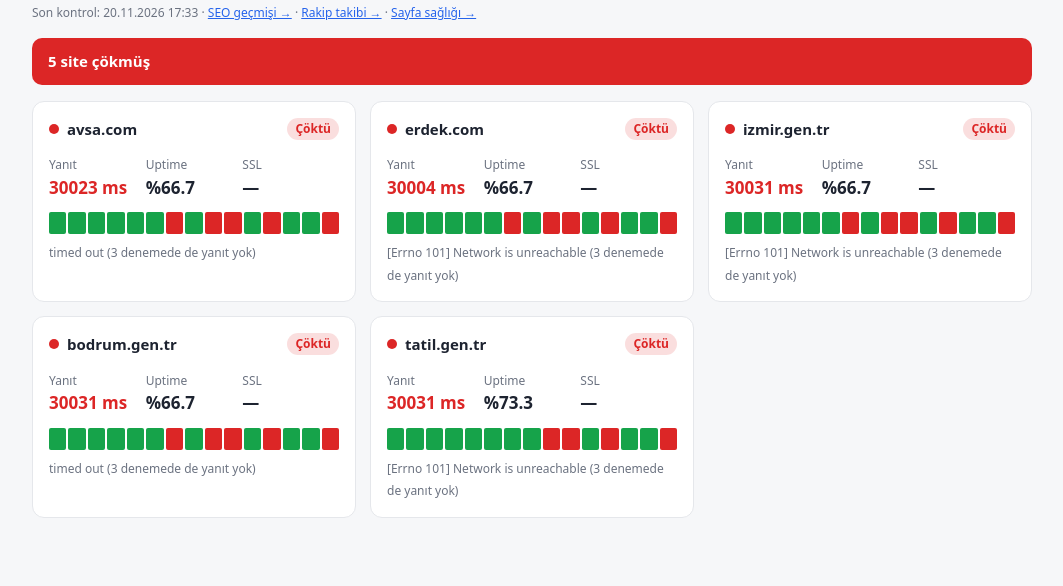
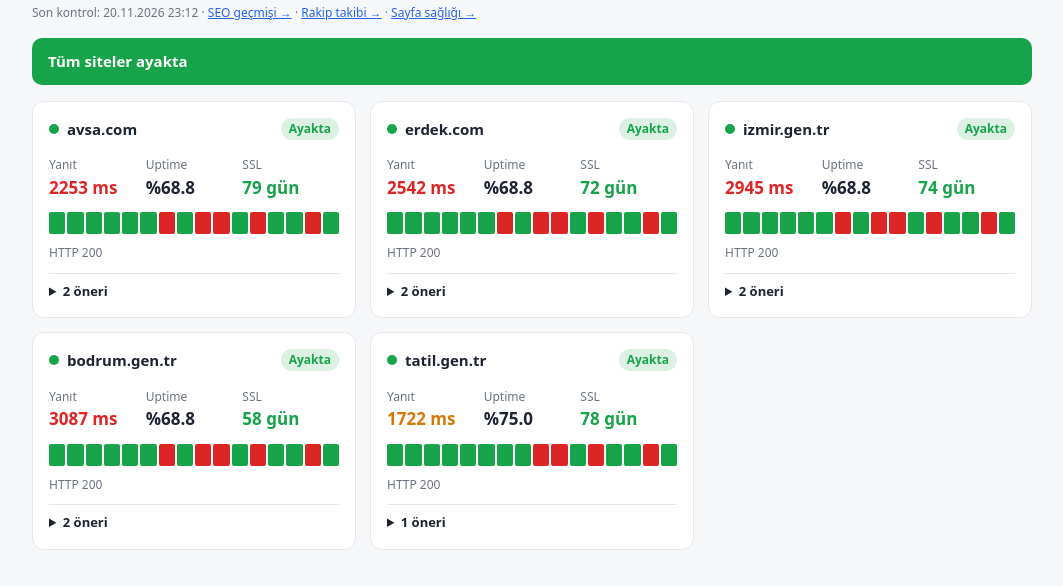
Before and after one commit to avsanet-arch/site-paneli, a plain HTML site: page index.html in a window 1280 px wide. Shown: the part 60-646 px from the top of the page, without its empty margins (108-1171 px from the left). Drawn offline with Linux system fonts and the light colour scheme.

Commit message:
Kontrol: 2026-11-20T23:12Z

```diff
--- a/index.html
+++ b/index.html
@@ -23,27 +23,27 @@
 .oneri .orta span{background:color-mix(in srgb,var(--sari) 15%,transparent);color:var(--sari)}
 .oneri .dusuk span{background:var(--cizgi);color:var(--soluk)}
 </style></head><body><div class="kap">
-<h1>Sitelerim</h1><div class="detay">Son kontrol: 20.11.2026 17:33 · <a href="seo.html" style="color:#2563eb">SEO geçmişi →</a> · <a href="rakipler.html" style="color:#2563eb">Rakip takibi →</a> · <a href="saglik.html" style="color:#2563eb">Sayfa sağlığı →</a></div>
-<div class="ozet down">5 site çökmüş</div>
+<h1>Sitelerim</h1><div class="detay">Son kontrol: 20.11.2026 23:12 · <a href="seo.html" style="color:#2563eb">SEO geçmişi →</a> · <a href="rakipler.html" style="color:#2563eb">Rakip takibi →</a> · <a href="saglik.html" style="color:#2563eb">Sayfa sağlığı →</a></div>
+<div class="ozet up">Tüm siteler ayakta</div>
 <div class="izgara">
-<div class="kart down">
-  <div class="ust"><span class="nokta"></span><a href="https://avsa.com" target="_blank">avsa.com</a><span class="durum">Çöktü</span></div>
-  <div class="olcu"><div><small>Yanıt</small><b class="kotu">30023 ms</b></div><div><small>Uptime</small><b>%66.7</b></div><div><small>SSL</small><b class="">—</b></div></div>
-  <div class="cubuk"><i class="u" title="2026-11-16T12:34:54+00:00"></i><i class="u" title="2026-11-16T22:31:30+00:00"></i><i class="u" title="2026-11-17T04:46:43+00:00"></i><i class="u" title="2026-11-17T15:52:28+00:00"></i><i class="u" title="2026-11-17T23:27:18+00:00"></i><i class="u" title="2026-11-18T04:40:36+00:00"></i><i class="d" title="2026-11-18T13:29:58+00:00"></i><i class="u" title="2026-11-18T20:27:00+00:00"></i><i class="d" title="2026-11-18T21:33:01+00:00"></i><i class="d" title="2026-11-19T02:45:37+00:00"></i><i class="u" title="2026-11-19T10:47:40+00:00"></i><i class="d" title="2026-11-19T19:12:09+00:00"></i><i class="u" title="2026-11-20T01:19:42+00:00"></i><i class="u" title="2026-11-20T08:40:35+00:00"></i><i class="d" title="2026-11-20T17:21:27+00:00"></i></div><small class="detay">timed out (3 denemede de yanıt yok)</small></div>
-<div class="kart down">
-  <div class="ust"><span class="nokta"></span><a href="https://erdek.com" target="_blank">erdek.com</a><span class="durum">Çöktü</span></div>
-  <div class="olcu"><div><small>Yanıt</small><b class="kotu">30004 ms</b></div><div><small>Uptime</small><b>%66.7</b></div><div><small>SSL</small><b class="">—</b></div></div>
-  <div class="cubuk"><i class="u" title="2026-11-16T12:34:58+00:00"></i><i class="u" title="2026-11-16T22:31:35+00:00"></i><i class="u" title="2026-11-17T04:46:48+00:00"></i><i class="u" title="2026-11-17T15:52:31+00:00"></i><i class="u" title="2026-11-17T23:27:22+00:00"></i><i class="u" title="2026-11-18T04:40:40+00:00"></i><i class="d" title="2026-11-18T13:30:23+00:00"></i><i class="u" title="2026-11-18T20:27:04+00:00"></i><i class="d" title="2026-11-18T21:35:22+00:00"></i><i class="d" title="2026-11-19T02:47:57+00:00"></i><i class="u" title="2026-11-19T10:47:44+00:00"></i><i class="d" title="2026-11-19T19:14:29+00:00"></i><i class="u" title="2026-11-20T01:19:46+00:00"></i><i class="u" title="2026-11-20T08:40:39+00:00"></i><i class="d" title="2026-11-20T17:23:48+00:00"></i></div><small class="detay">[Errno 101] Network is unreachable (3 denemede de yanıt yok)</small></div>
-<div class="kart down">
-  <div class="ust"><span class="nokta"></span><a href="https://izmir.gen.tr" target="_blank">izmir.gen.tr</a><span class="durum">Çöktü</span></div>
-  <div class="olcu"><div><small>Yanıt</small><b class="kotu">30031 ms</b></div><div><small>Uptime</small><b>%66.7</b></div><div><small>SSL</small><b class="">—</b></div></div>
-  <div class="cubuk"><i class="u" title="2026-11-16T12:35:03+00:00"></i><i class="u" title="2026-11-16T22:31:39+00:00"></i><i class="u" title="2026-11-17T04:46:53+00:00"></i><i class="u" title="2026-11-17T15:52:38+00:00"></i><i class="u" title="2026-11-17T23:27:27+00:00"></i><i class="u" title="2026-11-18T04:40:45+00:00"></i><i class="d" title="2026-11-18T13:30:40+00:00"></i><i class="u" title="2026-11-18T20:27:08+00:00"></i><i class="d" title="2026-11-18T21:37:42+00:00"></i><i class="d" title="2026-11-19T02:50:17+00:00"></i><i class="u" title="2026-11-19T10:47:47+00:00"></i><i class="d" title="2026-11-19T19:16:49+00:00"></i><i class="u" title="2026-11-20T01:19:49+00:00"></i><i class="u" title="2026-11-20T08:40:44+00:00"></i><i class="d" title="2026-11-20T17:26:08+00:00"></i></div><small class="detay">[Errno 101] Network is unreachable (3 denemede de yanıt yok)</small></div>
-<div class="kart down">
-  <div class="ust"><span class="nokta"></span><a href="https://bodrum.gen.tr" target="_blank">bodrum.gen.tr</a><span class="durum">Çöktü</span></div>
-  <div class="olcu"><div><small>Yanıt</small><b class="kotu">30031 ms</b></div><div><small>Uptime</small><b>%66.7</b></div><div><small>SSL</small><b class="">—</b></div></div>
-  <div class="cubuk"><i class="u" title="2026-11-16T12:35:09+00:00"></i><i class="u" title="2026-11-16T22:31:43+00:00"></i><i class="u" title="2026-11-17T04:46:57+00:00"></i><i class="u" title="2026-11-17T15:52:45+00:00"></i><i class="u" title="2026-11-17T23:27:32+00:00"></i><i class="u" title="2026-11-18T04:40:49+00:00"></i><i class="d" title="2026-11-18T13:30:56+00:00"></i><i class="u" title="2026-11-18T20:27:12+00:00"></i><i class="d" title="2026-11-18T21:40:02+00:00"></i><i class="d" title="2026-11-19T02:52:38+00:00"></i><i class="u" title="2026-11-19T10:47:51+00:00"></i><i class="d" title="2026-11-19T19:19:10+00:00"></i><i class="u" title="2026-11-20T01:19:52+00:00"></i><i class="u" title="2026-11-20T08:40:48+00:00"></i><i class="d" title="2026-11-20T17:28:29+00:00"></i></div><small class="detay">timed out (3 denemede de yanıt yok)</small></div>
-<div class="kart down">
-  <div class="ust"><span class="nokta"></span><a href="https://tatil.gen.tr" target="_blank">tatil.gen.tr</a><span class="durum">Çöktü</span></div>
-  <div class="olcu"><div><small>Yanıt</small><b class="kotu">30031 ms</b></div><div><small>Uptime</small><b>%73.3</b></div><div><small>SSL</small><b class="">—</b></div></div>
-  <div class="cubuk"><i class="u" title="2026-11-16T12:35:13+00:00"></i><i class="u" title="2026-11-16T22:31:48+00:00"></i><i class="u" title="2026-11-17T04:47:02+00:00"></i><i class="u" title="2026-11-17T15:52:49+00:00"></i><i class="u" title="2026-11-17T23:27:37+00:00"></i><i class="u" title="2026-11-18T04:40:54+00:00"></i><i class="u" title="2026-11-18T13:31:22+00:00"></i><i class="u" title="2026-11-18T20:27:17+00:00"></i><i class="d" title="2026-11-18T21:42:23+00:00"></i><i class="d" title="2026-11-19T02:54:59+00:00"></i><i class="u" title="2026-11-19T10:47:55+00:00"></i><i class="d" title="2026-11-19T19:21:31+00:00"></i><i class="u" title="2026-11-20T01:19:57+00:00"></i><i class="u" title="2026-11-20T08:40:53+00:00"></i><i class="d" title="2026-11-20T17:30:49+00:00"></i></div><small class="detay">[Errno 101] Network is unreachable (3 denemede de yanıt yok)</small></div>
+<div class="kart up">
+  <div class="ust"><span class="nokta"></span><a href="https://avsa.com" target="_blank">avsa.com</a><span class="durum">Ayakta</span></div>
+  <div class="olcu"><div><small>Yanıt</small><b class="kotu">2253 ms</b></div><div><small>Uptime</small><b>%68.8</b></div><div><small>SSL</small><b class="iyi">79 gün</b></div></div>
+  <div class="cubuk"><i class="u" title="2026-11-16T12:34:54+00:00"></i><i class="u" title="2026-11-16T22:31:30+00:00"></i><i class="u" title="2026-11-17T04:46:43+00:00"></i><i class="u" title="2026-11-17T15:52:28+00:00"></i><i class="u" title="2026-11-17T23:27:18+00:00"></i><i class="u" title="2026-11-18T04:40:36+00:00"></i><i class="d" title="2026-11-18T13:29:58+00:00"></i><i class="u" title="2026-11-18T20:27:00+00:00"></i><i class="d" title="2026-11-18T21:33:01+00:00"></i><i class="d" title="2026-11-19T02:45:37+00:00"></i><i class="u" title="2026-11-19T10:47:40+00:00"></i><i class="d" title="2026-11-19T19:12:09+00:00"></i><i class="u" title="2026-11-20T01:19:42+00:00"></i><i class="u" title="2026-11-20T08:40:35+00:00"></i><i class="d" title="2026-11-20T17:21:27+00:00"></i><i class="u" title="2026-11-20T23:12:08+00:00"></i></div><small class="detay">HTTP 200</small><details class="oneri"><summary>2 öneri</summary><ul><li class="orta"><span>Önemli</span>Sayfa 2253 ms&#x27;de yanıt veriyor. Önbellek eklentisi veya daha hızlı hosting düşünün.</li><li class="dusuk"><span>İyileştirme</span>Eksik güvenlik başlıkları: HSTS, X-Content-Type-Options, X-Frame-Options.</li></ul></details></div>
+<div class="kart up">
+  <div class="ust"><span class="nokta"></span><a href="https://erdek.com" target="_blank">erdek.com</a><span class="durum">Ayakta</span></div>
+  <div class="olcu"><div><small>Yanıt</small><b class="kotu">2542 ms</b></div><div><small>Uptime</small><b>%68.8</b></div><div><small>SSL</small><b class="iyi">72 gün</b></div></div>
+  <div class="cubuk"><i class="u" title="2026-11-16T12:34:58+00:00"></i><i class="u" title="2026-11-16T22:31:35+00:00"></i><i class="u" title="2026-11-17T04:46:48+00:00"></i><i class="u" title="2026-11-17T15:52:31+00:00"></i><i class="u" title="2026-11-17T23:27:22+00:00"></i><i class="u" title="2026-11-18T04:40:40+00:00"></i><i class="d" title="2026-11-18T13:30:23+00:00"></i><i class="u" title="2026-11-18T20:27:04+00:00"></i><i class="d" title="2026-11-18T21:35:22+00:00"></i><i class="d" title="2026-11-19T02:47:57+00:00"></i><i class="u" title="2026-11-19T10:47:44+00:00"></i><i class="d" title="2026-11-19T19:14:29+00:00"></i><i class="u" title="2026-11-20T01:19:46+00:00"></i><i class="u" title="2026-11-20T08:40:39+00:00"></i><i class="d" title="2026-11-20T17:23:48+00:00"></i><i class="u" title="2026-11-20T23:12:13+00:00"></i></div><small class="detay">HTTP 200</small><details class="oneri"><summary>2 öneri</summary><ul><li class="orta"><span>Önemli</span>Sayfa 2542 ms&#x27;de yanıt veriyor. Önbellek eklentisi veya daha hızlı hosting düşünün.</li><li class="dusuk"><span>İyileştirme</span>Eksik güvenlik başlıkları: HSTS, X-Content-Type-Options, X-Frame-Options.</li></ul></details></div>
+<div class="kart up">
+  <div class="ust"><span class="nokta"></span><a href="https://izmir.gen.tr" target="_blank">izmir.gen.tr</a><span class="durum">Ayakta</span></div>
+  <div class="olcu"><div><small>Yanıt</small><b class="kotu">2945 ms</b></div><div><small>Uptime</small><b>%68.8</b></div><div><small>SSL</small><b class="iyi">74 gün</b></div></div>
+  <div class="cubuk"><i class="u" title="2026-11-16T12:35:03+00:00"></i><i class="u" title="2026-11-16T22:31:39+00:00"></i><i class="u" title="2026-11-17T04:46:53+00:00"></i><i class="u" title="2026-11-17T15:52:38+00:00"></i><i class="u" title="2026-11-17T23:27:27+00:00"></i><i class="u" title="2026-11-18T04:40:45+00:00"></i><i class="d" title="2026-11-18T13:30:40+00:00"></i><i class="u" title="2026-11-18T20:27:08+00:00"></i><i class="d" title="2026-11-18T21:37:42+00:00"></i><i class="d" title="2026-11-19T02:50:17+00:00"></i><i class="u" title="2026-11-19T10:47:47+00:00"></i><i class="d" title="2026-11-19T19:16:49+00:00"></i><i class="u" title="2026-11-20T01:19:49+00:00"></i><i class="u" title="2026-11-20T08:40:44+00:00"></i><i class="d" title="2026-11-20T17:26:08+00:00"></i><i class="u" title="2026-11-20T23:12:18+00:00"></i></div><small class="detay">HTTP 200</small><details class="oneri"><summary>2 öneri</summary><ul><li class="orta"><span>Önemli</span>Sayfa 2945 ms&#x27;de yanıt veriyor. Önbellek eklentisi veya daha hızlı hosting düşünün.</li><li class="dusuk"><span>İyileştirme</span>Eksik güvenlik başlıkları: HSTS, X-Content-Type-Options, X-Frame-Options.</li></ul></details></div>
+<div class="kart up">
+  <div class="ust"><span class="nokta"></span><a href="https://bodrum.gen.tr" target="_blank">bodrum.gen.tr</a><span class="durum">Ayakta</span></div>
+  <div class="olcu"><div><small>Yanıt</small><b class="kotu">3087 ms</b></div><div><small>Uptime</small><b>%68.8</b></div><div><small>SSL</small><b class="iyi">58 gün</b></div></div>
+  <div class="cubuk"><i class="u" title="2026-11-16T12:35:09+00:00"></i><i class="u" title="2026-11-16T22:31:43+00:00"></i><i class="u" title="2026-11-17T04:46:57+00:00"></i><i class="u" title="2026-11-17T15:52:45+00:00"></i><i class="u" title="2026-11-17T23:27:32+00:00"></i><i class="u" title="2026-11-18T04:40:49+00:00"></i><i class="d" title="2026-11-18T13:30:56+00:00"></i><i class="u" title="2026-11-18T20:27:12+00:00"></i><i class="d" title="2026-11-18T21:40:02+00:00"></i><i class="d" title="2026-11-19T02:52:38+00:00"></i><i class="u" title="2026-11-19T10:47:51+00:00"></i><i class="d" title="2026-11-19T19:19:10+00:00"></i><i class="u" title="2026-11-20T01:19:52+00:00"></i><i class="u" title="2026-11-20T08:40:48+00:00"></i><i class="d" title="2026-11-20T17:28:29+00:00"></i><i class="u" title="2026-11-20T23:12:22+00:00"></i></div><small class="detay">HTTP 200</small><details class="oneri"><summary>2 öneri</summary><ul><li class="orta"><span>Önemli</span>Sayfa 3087 ms&#x27;de yanıt veriyor. Önbellek eklentisi veya daha hızlı hosting düşünün.</li><li class="dusuk"><span>İyileştirme</span>Eksik güvenlik başlıkları: HSTS, X-Content-Type-Options, X-Frame-Options.</li></ul></details></div>
+<div class="kart up">
+  <div class="ust"><span class="nokta"></span><a href="https://tatil.gen.tr" target="_blank">tatil.gen.tr</a><span class="durum">Ayakta</span></div>
+  <div class="olcu"><div><small>Yanıt</small><b class="uyari">1722 ms</b></div><div><small>Uptime</small><b>%75.0</b></div><div><small>SSL</small><b class="iyi">78 gün</b></div></div>
+  <div class="cubuk"><i class="u" title="2026-11-16T12:35:13+00:00"></i><i class="u" title="2026-11-16T22:31:48+00:00"></i><i class="u" title="2026-11-17T04:47:02+00:00"></i><i class="u" title="2026-11-17T15:52:49+00:00"></i><i class="u" title="2026-11-17T23:27:37+00:00"></i><i class="u" title="2026-11-18T04:40:54+00:00"></i><i class="u" title="2026-11-18T13:31:22+00:00"></i><i class="u" title="2026-11-18T20:27:17+00:00"></i><i class="d" title="2026-11-18T21:42:23+00:00"></i><i class="d" title="2026-11-19T02:54:59+00:00"></i><i class="u" title="2026-11-19T10:47:55+00:00"></i><i class="d" title="2026-11-19T19:21:31+00:00"></i><i class="u" title="2026-11-20T01:19:57+00:00"></i><i class="u" title="2026-11-20T08:40:53+00:00"></i><i class="d" title="2026-11-20T17:30:49+00:00"></i><i class="u" title="2026-11-20T23:12:27+00:00"></i></div><small class="detay">HTTP 200</small><details class="oneri"><summary>1 öneri</summary><ul><li class="dusuk"><span>İyileştirme</span>Eksik güvenlik başlıkları: HSTS.</li></ul></details></div>
 </div></div></body></html>
```
Also changed, not shown: gecmis.json (+1 -1 lines).
